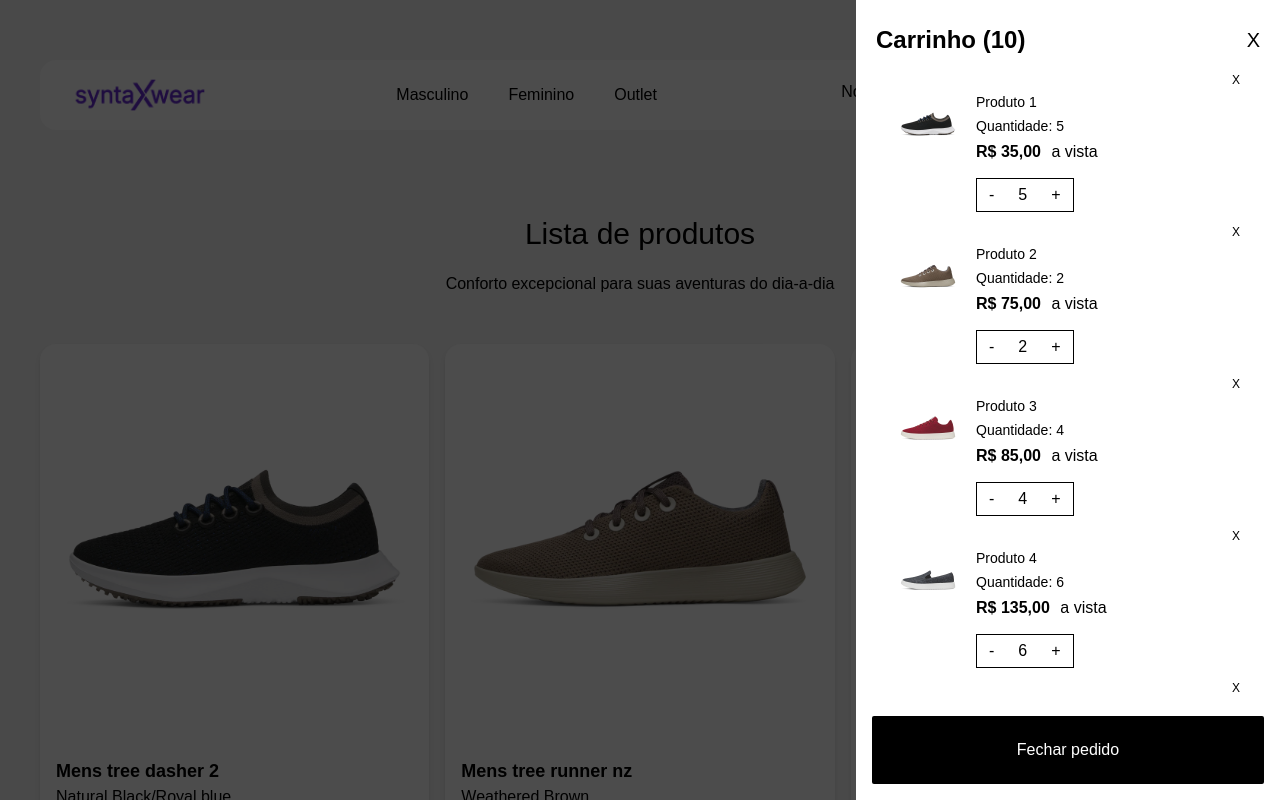
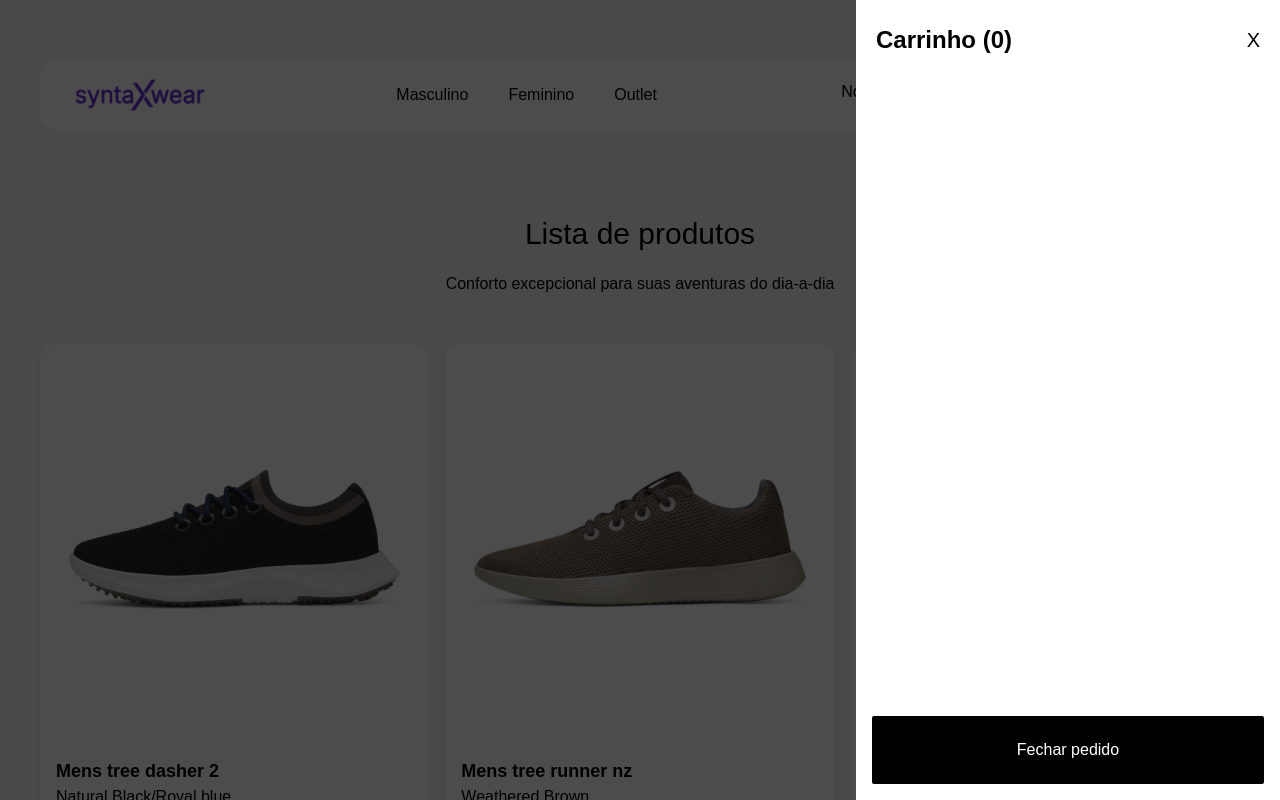
Before and after one commit to Gabriela-Amorim-Lima/syntax-wear-app, a React (Vite) app: page /products in a window 1280 px wide. Both pictures are taken after a click on the button 1200 px from the left and 91 px from the top of the page. Shown: the top 800 px of the page. Built offline with nearby package versions, Linux system fonts and the light colour scheme; a web font is replaced by a local one.

Commit message:
feat: adiciona contexto de produtos no carrinho

```diff
--- a/src/App.tsx
+++ b/src/App.tsx
@@ -1,5 +1,7 @@
 import { RouterProvider, createRouter } from "@tanstack/react-router"
 import { routeTree } from "./router-tree-gen"
+import { CartProvider } from "./contexts/CartProvider";
+
 
 
 const router = createRouter({ routeTree });
@@ -13,7 +15,10 @@
 function App() {
 
 
-  return <RouterProvider router={router}/>
+  return (
+    <CartProvider>
+      <RouterProvider router={router} />
+    </CartProvider>)
 }
 
 export default App
--- a/src/components/ProductCard/index.tsx
+++ b/src/components/ProductCard/index.tsx
@@ -1,12 +1,17 @@
 import { Link } from "@tanstack/react-router"
 import type { Product } from "../../interfaces/product"
 import { MdOutlineAddShoppingCart } from "react-icons/md"
+import { useContext } from "react"
+import { CartContext } from "../../contexts/CartContext"
 
 interface ProductCardProps {
     product: Product
 }
 
 export const ProductCard = ({product} : ProductCardProps) => {
+
+    const { add } = useContext(CartContext)
+
     return (
 
         <div className="bg-white rounded-2xl shadow-md">
@@ -23,7 +28,7 @@
                 <div className="flex justify-between mt-2.5">
                     <p className="font-bold">R${product.price},00</p>
 
-                    <button className="cursor-pointer">
+                    <button className="cursor-pointer" onClick={() => add(product)}>
                         <MdOutlineAddShoppingCart className="h-7 w-7" />
                     </button>
                 </div>
--- a/src/components/ProductList/index.tsx
+++ b/src/components/ProductList/index.tsx
@@ -9,7 +9,7 @@
     return (
         <section className="grid gap-4 grid-cols-[repeat(auto-fit,minmax(350px,1fr))] mb-10">
             {products.map(product => (
-                <ProductCard product={product} />
+                <ProductCard key={product.id} product={product} />
             ))}
         </section>
     )
--- a/src/components/ShoppingCart/index.tsx
+++ b/src/components/ShoppingCart/index.tsx
@@ -1,29 +1,18 @@
-import MensTreeDasher from '@/assets/images/tree-dasher-2-natural-black-boyal-blue.webp'
-import MensTreeRunnerNz from '@/assets/images/tree-runner-nz-weathered-brown.webp'
-import MensWoolCruiser from '@/assets/images/wool-cruiser-burgundy.webp'
-import MensWoolCruiserSlipOn from '@/assets/images/wool-cruiser-slip-on-dark-grey.webp'
-import MensWoolCruiserWaterproof from '@/assets/images/wool-cruiser-waterproof-natural-black.webp'
 import IconCart from "@/assets/images/icone-cart.png"
-import { useState } from "react"
+import { useState, useContext } from "react"
 import { formatCurrency } from '../../utils/format-currency'
+import { CartContext } from '../../contexts/CartContext'
 
 
-const productsInCart = [
-    { id: 1, name: 'Produto 1', image: MensTreeDasher, price: 35, quantity: 5 },
-    { id: 2, name: 'Produto 2', image: MensTreeRunnerNz, price: 75, quantity: 2 },
-    { id: 3, name: 'Produto 3', image: MensWoolCruiser, price: 85, quantity: 4 },
-    { id: 4, name: 'Produto 4', image: MensWoolCruiserSlipOn, price: 135, quantity: 6 },
-    { id: 5, name: 'Produto 5', image: MensWoolCruiserWaterproof, price: 15, quantity: 2 },
-    { id: 1, name: 'Produto 1', image: MensTreeDasher, price: 35, quantity: 5 },
-    { id: 2, name: 'Produto 2', image: MensTreeRunnerNz, price: 75, quantity: 2 },
-    { id: 3, name: 'Produto 3', image: MensWoolCruiser, price: 85, quantity: 4 },
-    { id: 4, name: 'Produto 4', image: MensWoolCruiserSlipOn, price: 135, quantity: 6 },
-    { id: 5, name: 'Produto 5', image: MensWoolCruiserWaterproof, price: 15, quantity: 2 },
-]
+
 
 export const ShoppingCart = () => {
 
     const [cartIsOpen, setCartIsOpen] = useState<boolean>(false);
+    const { cart, remove, increment, decrement } = useContext(CartContext)
+
+    console.log("itens no carrinho", cart);
+
 
     return (
         <>
@@ -36,16 +25,16 @@
                 {/* drawer (gaveta) */}
                 <div className={`${cartIsOpen ? "translate-x-0" : "translate-x-full"} absolute top-0 right-0 bottom-0 bg-white pt-6 transition-all duration-500 ease-in-out w-75 md:w-106`} onClick={(e) => e.stopPropagation()}>
                     <header className="flex items-center justify-between px-5">
-                        <p className="text-2xl font-bold">Carrinho ({productsInCart.length})</p>
+                        <p className="text-2xl font-bold">Carrinho ({cart.length})</p>
                         <button className="text-xl cursor-pointer" onClick={() => setCartIsOpen(!cartIsOpen)}>
                             X
                         </button>
                     </header>
 
                     <ul className='p-4 overflow-y-auto scrollbar-hide h-[calc(100%_-_140px)] flex flex-col gap-3'>
-                        {productsInCart.map(product => (
+                        {cart.map(product => (
                             <li key={product.id} className='flex flex-col gap-1 px-6'>
-                                <button className='self-end text-xs cursor-pointer'>X</button>
+                                <button className='self-end text-xs cursor-pointer' onClick={() => remove(product.id)}>X</button>
 
                                 <div className='flex gap-4'>
                                     <img src={product.image} alt={product.name} className='w-16 h-16' />
@@ -58,9 +47,9 @@
                                             <span className='font-bold mr-1.5'>{formatCurrency(product.price)}</span> a vista
                                         </p>
                                         <div className='border flex gap-6 py-1 px-3'>
-                                            <button className='cursor-pointer'>-</button>
+                                            <button className='cursor-pointer' onClick={() => decrement(product)}>-</button>
                                             <p>{product.quantity}</p>
-                                            <button className='cursor-pointer'>+</button>
+                                            <button className='cursor-pointer' onClick={() => increment(product)}>+</button>
                                         </div>
                                     </div>
                                 </div>
--- /dev/null
+++ b/src/contexts/CartContext.tsx
@@ -0,0 +1,13 @@
+import { createContext } from "react";
+import type { ProductCart } from "./CartProvider";
+import type { Product } from "../interfaces/product";
+
+interface CartContextType {
+    cart: ProductCart[],
+    add: (product: Product) => void,
+    remove: (productId: number) => void,
+    increment: (product: ProductCart) => void,
+    decrement: (product: ProductCart) => void,
+}
+
+export const CartContext = createContext({} as CartContextType)
--- /dev/null
+++ b/src/contexts/CartProvider.tsx
@@ -0,0 +1,88 @@
+import { useState } from "react"
+import type { Product } from "../interfaces/product"
+import { CartContext } from "./CartContext"
+
+interface CartProviderProps {
+    children: React.ReactNode
+}
+
+export interface ProductCart extends Product {
+    quantity: number
+}
+
+export const CartProvider = ({ children }: CartProviderProps) => {
+
+    const [cart, setCart] = useState<ProductCart[]>([]);
+
+    function add(product: Product): void {
+        const productExistsInCart = cart.find(
+            (itemInCart) => itemInCart.id === product.id);
+
+        let newCart;
+
+        if (productExistsInCart) {
+            newCart = cart.map(itemInCart =>
+                itemInCart.id === product.id ?
+
+                    { ...itemInCart, quantity: itemInCart.quantity + 1 }
+
+                    : itemInCart
+            )
+        } else {
+            newCart = [...cart, { ...product, quantity: 1 }]
+        }
+
+
+        setCart(newCart)
+    }
+
+
+    function remove(productId: number): void {
+        setCart(cart.filter((itemInCart) => itemInCart.id !== productId));
+    }
+
+
+
+
+
+    function increment(product: ProductCart): void {
+        updateProductQuantity(product, product.quantity + 1)
+    }
+
+
+    function decrement(product: ProductCart): void {
+        updateProductQuantity(product, product.quantity - 1)
+    }
+
+    function updateProductQuantity(product: ProductCart, newQuantity: number): void {
+        if (newQuantity <= 0) return
+        const productExistsInCart = cart.find(
+            (itemInCart) => itemInCart.id === product.id);
+
+        if (!productExistsInCart) return
+
+
+        const newCart = cart.map((itemInCart) =>
+            itemInCart.id === product.id ?
+                { ...itemInCart, quantity: newQuantity }
+                :itemInCart
+
+        )
+        setCart(newCart);
+    }
+
+
+
+    return (
+
+        <CartContext.Provider value={{
+            cart,
+            add,
+            remove,
+            increment,
+            decrement,
+        }}>
+            {children}
+        </CartContext.Provider>
+    )
+}
--- a/src/pages/_app/products/$productId.tsx
+++ b/src/pages/_app/products/$productId.tsx
@@ -1,6 +1,8 @@
 import { createFileRoute, Link } from '@tanstack/react-router'
 import { products } from "../../../mocks/products"
 import { formatCurrency } from '../../../utils/format-currency'
+import { useContext } from 'react'
+import { CartContext } from '../../../contexts/CartContext'
 
 export const Route = createFileRoute('/_app/products/$productId')({
   component: RouteComponent,
@@ -8,9 +10,13 @@
 
 function RouteComponent() {
 
+  const { add } = useContext(CartContext)
+
   const { productId } = Route.useParams()
 
   const filteredProduct = products.find(product => product.id === Number(productId))
+
+  if(!filteredProduct) return;
 
   //1.0 = 100% do valor
   //0.9 = 90% do valor
@@ -70,7 +76,7 @@
             </button>
           </form>
 
-          <button className='bg-black text-white rounded-md p-5 w-full cursor-pointer hover:bg-gray-800 my-3'>
+          <button className='bg-black text-white rounded-md p-5 w-full cursor-pointer hover:bg-gray-800 my-3' onClick={() => add(filteredProduct)}>
             Adicionar ao carrinho
           </button>
         </div>
```
